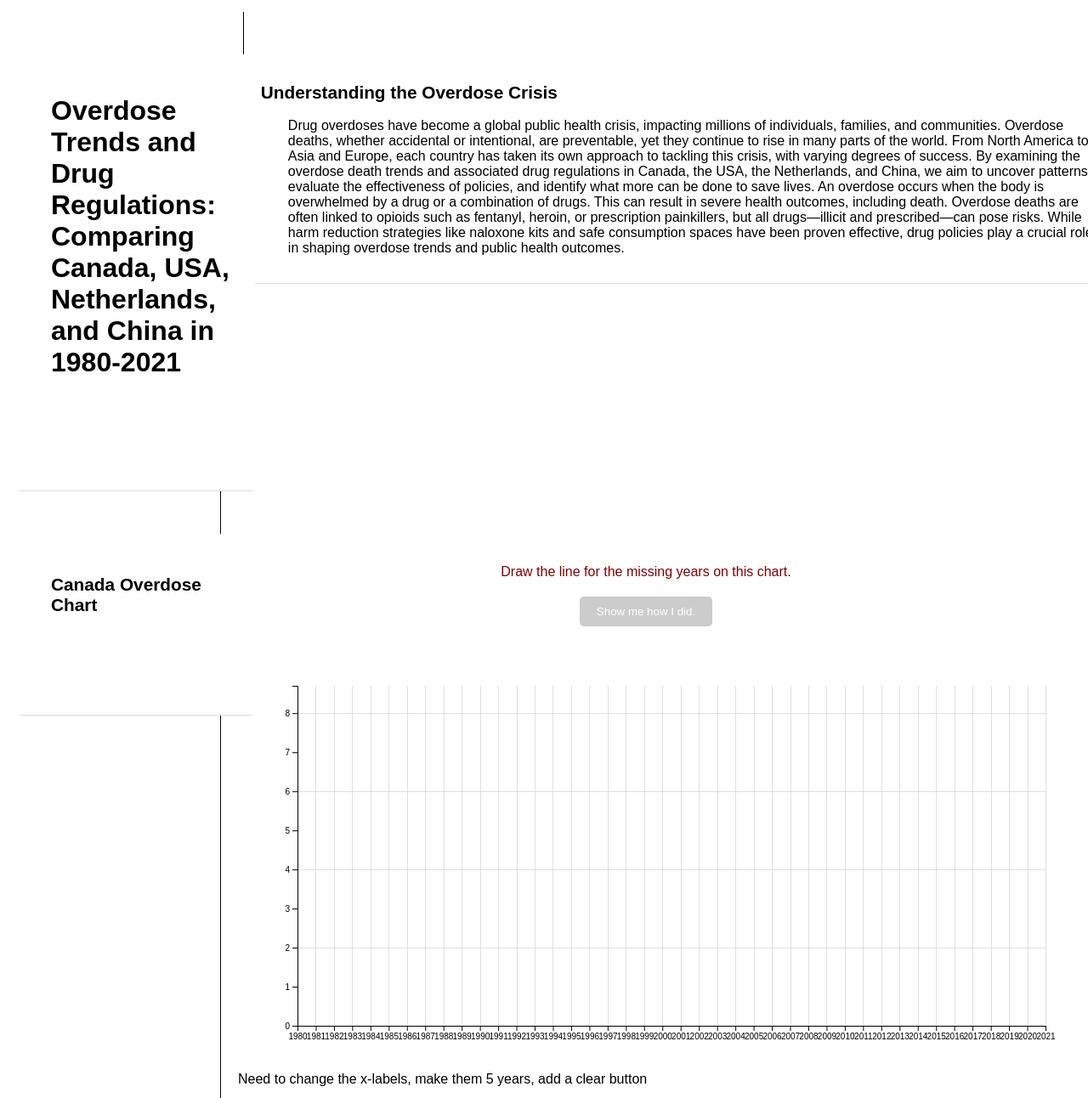
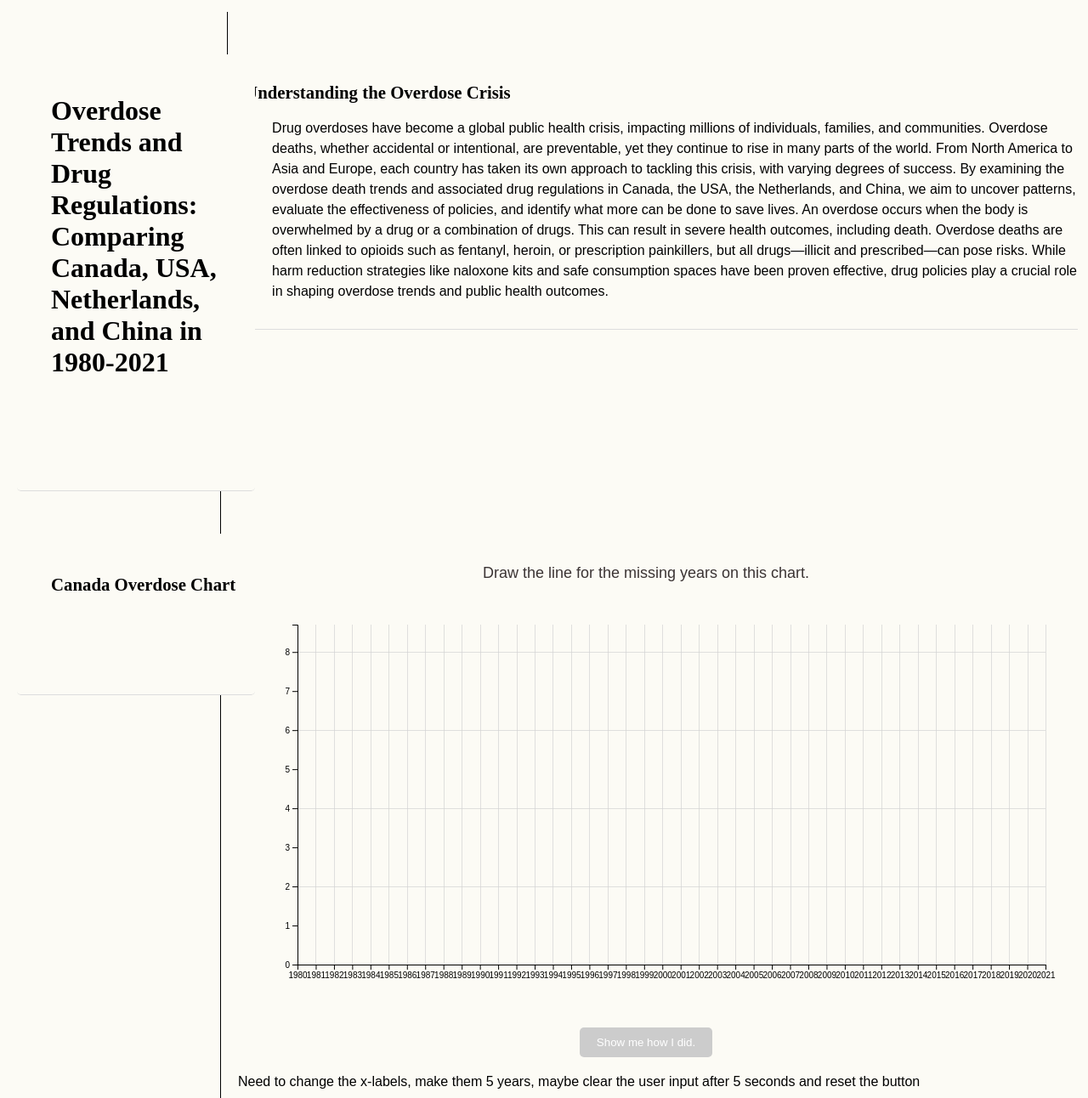
Before and after one commit to w3nnn/355, a plain HTML site: page FinalProj/index.html in a window 1280 px wide. Shown: the part 200-1492 px from the top of the page at 85% size. Drawn offline with nearby package versions, Linux system fonts and the light colour scheme; a script that the page names is missing.

Commit message:
touch up changing background colour

```diff
--- a/FinalProj/index.html
+++ b/FinalProj/index.html
@@ -67,10 +67,12 @@
 
         <div id="chart-container">
           <div class="instruction">Draw the line for the missing years on this chart.</div>
+          <div id="line-chart"></div>
+          <button id="show-results" disabled>Show me how I did.</button>
+          <div></div>
+          <text>Need to change the x-labels, make them 5 years, maybe clear the user input after 5 seconds and reset the button</text>
 
-          <button id="show-results" disabled>Show me how I did.</button>
-          <div id="line-chart"></div>
-          <text>Need to change the x-labels, make them 5 years, add a clear button</text>
+
           <div></div>
         </div>
 
--- a/FinalProj/style.css
+++ b/FinalProj/style.css
@@ -8,6 +8,9 @@
     display: flex;
     flex-direction: column;
     height: 100vh;
+    /* background-color: 'fefae0'; */
+    background-color: #fcfbf5;
+
   }
 
   /* Navigation bar styling */
@@ -41,6 +44,7 @@
     padding: 100px 20px;
     margin-top: 50px;
     border-bottom: 1px solid #ddd;
+
   }
 
   /* Visualization container styling */
@@ -59,14 +63,17 @@
 
   h1 {
     font-size: 2rem;
+    font-family: 'Times New Roman', Times, serif;
   }
 
   h2 {
     font-size: 1.3em;
+    font-family: 'Times New Roman', Times, serif;
 
   }
   p {
     font-size:1rem;
+    line-height: 1.5;
   }
 
 
@@ -97,7 +104,7 @@
   margin-right: 1rem;
 }
 .box1 {
-  background-color: white;
+  background-color: #fcfbf5;
   border-radius: 0.3rem;
   display: block;
   /*max-width need to be adjusted for responsiveness*/
@@ -146,8 +153,8 @@
 
   .instruction {
     text-align: center;
-    font-size: 16px;
-    color: #7f0000;
+    font-size: 18px;
+    color: #3b3434;
     margin-top: 20px;
   }
 
@@ -155,7 +162,7 @@
     display: block;
     margin: 20px auto;
     padding: 10px 20px;
-    background-color: #007bff;
+    background-color: #3b3434;
     color: #fff;
     border: none;
     cursor: pointer;
@@ -185,7 +192,7 @@
 
   .user-line {
     fill: none;
-    stroke: red;
+    stroke: #3b3434;
     stroke-width: 2;
   }
 
```
